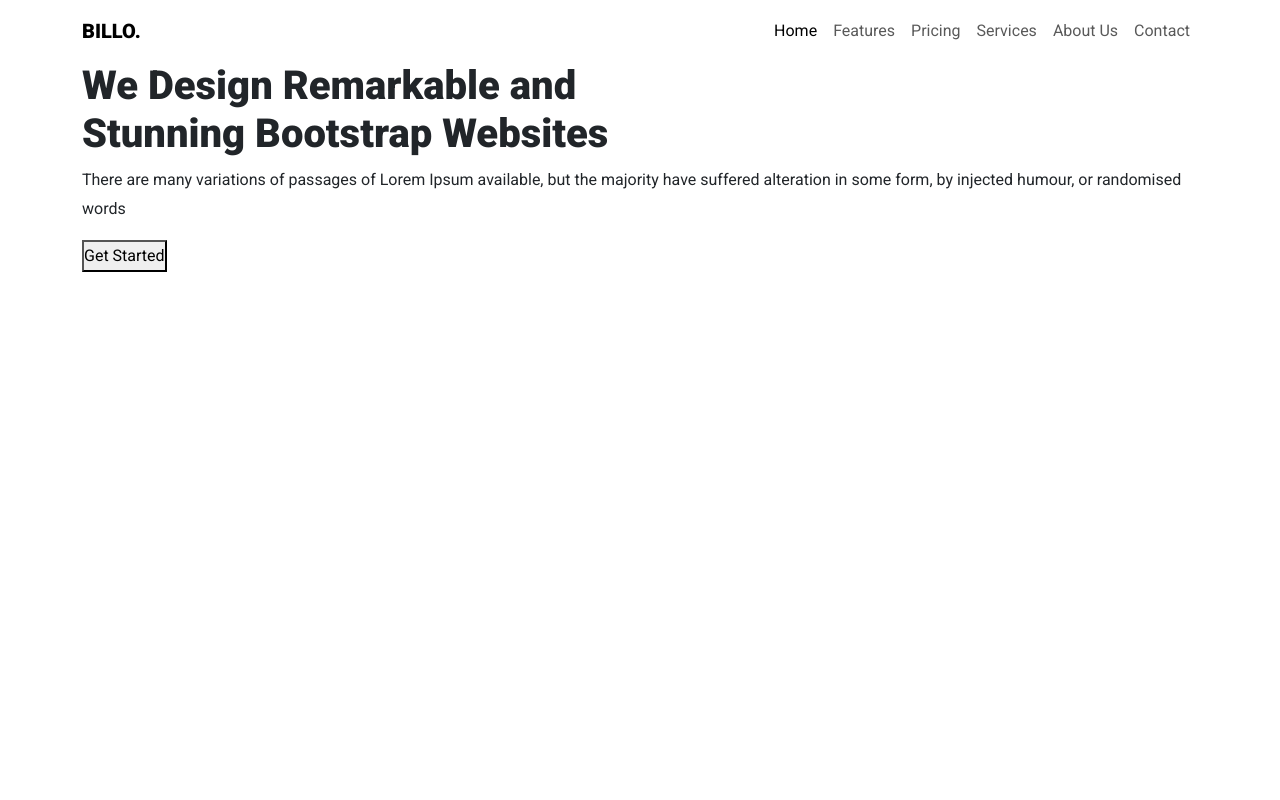
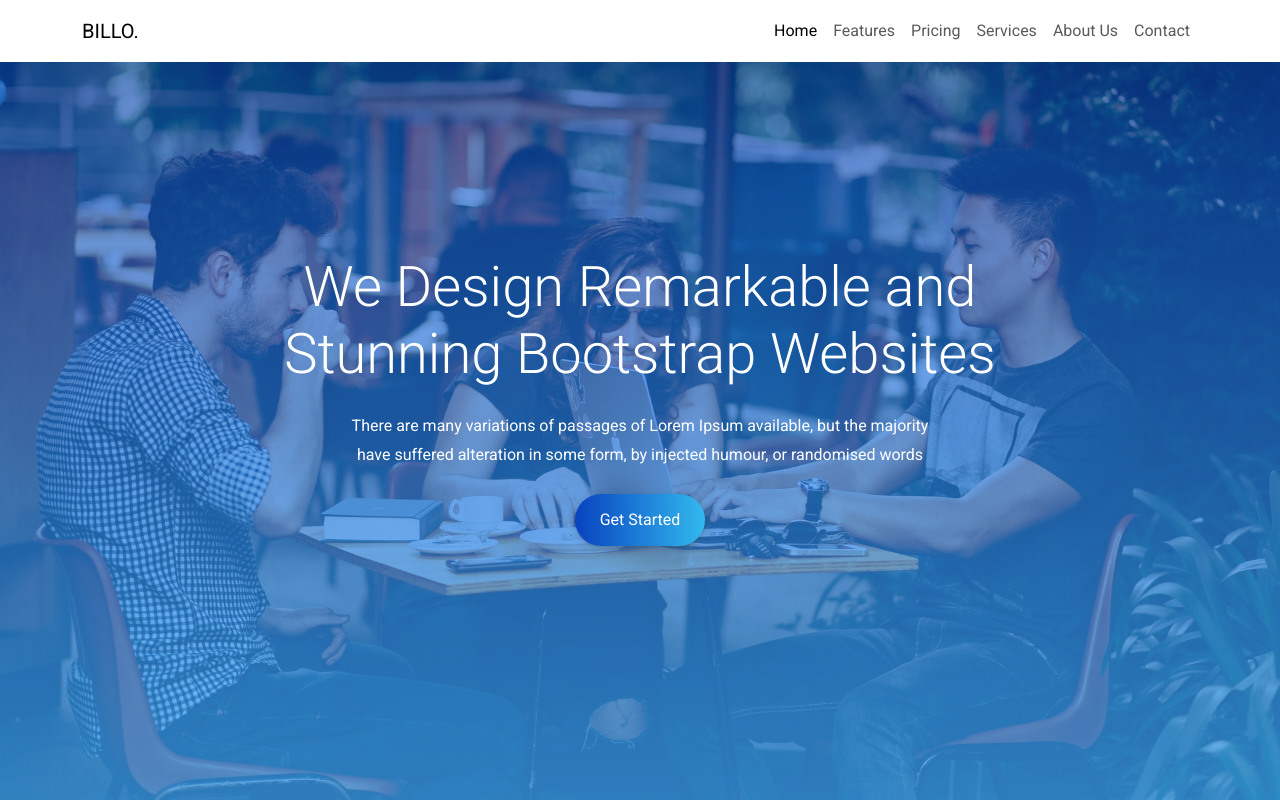
Before and after one commit to fmfahath/bootstrap-billo-website, a plain HTML site: page index.html in a window 1280 px wide. Drawn offline with nearby package versions, Linux system fonts and the light colour scheme.

Commit message:
hero - hero section completed

```diff
--- a/css/style.css
+++ b/css/style.css
@@ -23,5 +23,61 @@ h6 {
 a {
     text-decoration: none;
     transition: 0.4s ease;
-    font-weight: 800;
+    font-weight: 8 00;
 }
+
+.navbar {
+    box-shadow: 0 12px 120px rgba(0, 0, 0, 0.2);
+}
+
+section {
+    padding-top: 80px;
+    padding-bottom: 80px;
+    z-index: 2;
+    position: relative;
+}
+
+.bg-cover {
+    background-position: center;
+    background-repeat: no-repeat;
+    background-size: cover;
+    background-attachment: fixed;
+
+}
+
+.overlay {
+    position: absolute;
+    top: 0;
+    left: 0;
+    width: 100%;
+    height: 100%;
+    background: linear-gradient(to top, rgba(62, 164, 248, 0.733), rgba(8, 66, 192, 0.6));
+    z-index: -1;
+}
+
+.hero-section {
+    min-height: 100vh;
+    display: flex;
+    justify-content: center;
+    align-items: center;
+}
+
+.btn {
+    color: white;
+    /* font-weight: 500; */
+    outline: none;
+    border: none;
+    border-radius: 100px;
+    padding: 14px 25px;
+    box-shadow: rgba(60, 64, 67, 0.3) 0px 1px 2px 0px, rgba(60, 64, 67, 0.15) 0px 2px 6px 2px;
+    transition: all 0.2s ease;
+}
+
+.btn:hover {
+    box-shadow: rgba(0, 0, 0, 0.19) 0px 10px 20px, rgba(0, 0, 0, 0.23) 0px 6px 6px;
+    transform: translateY(-4px);
+}
+
+.btn-hero {
+    background: linear-gradient(to left, rgba(50, 185, 238, 1), rgba(8, 66, 192, 1));
+}
--- a/index.html
+++ b/index.html
@@ -12,7 +12,7 @@
 
 <body>
     <!-- navbar -->
-    <nav class="navbar navbar-expand-lg navbar-light bg-white">
+    <nav class="navbar  navbar-expand-lg navbar-light bg-white fixed-top">
         <div class="container">
             <a class="navbar-brand" href="#">BILLO.</a>
             <button class="navbar-toggler" type="button" data-bs-toggle="collapse" data-bs-target="#navbarNav"
@@ -45,15 +45,16 @@
     </nav>
 
     <!-- hero section -->
-    <section id="home">
-        <div class="container">
+    <section id="home" class="bg-cover hero-section" style="background-image: url(img/cover_1.jpg);">
+        <div class="overlay"></div>
+        <div class="container text-white text-center">
             <div class="row">
                 <div class="col-12">
-                    <h1>We Design Remarkable and<br>
+                    <h1 class="display-4">We Design Remarkable and<br>
                         Stunning Bootstrap Websites</h1>
-                    <p>There are many variations of passages of Lorem Ipsum available, but the majority
+                    <p class="my-4">There are many variations of passages of Lorem Ipsum available, but the majority<br>
                         have suffered alteration in some form, by injected humour, or randomised words</p>
-                    <button>Get Started</button>
+                    <button class="btn btn-hero">Get Started</button>
                 </div>
             </div>
         </div>
```
